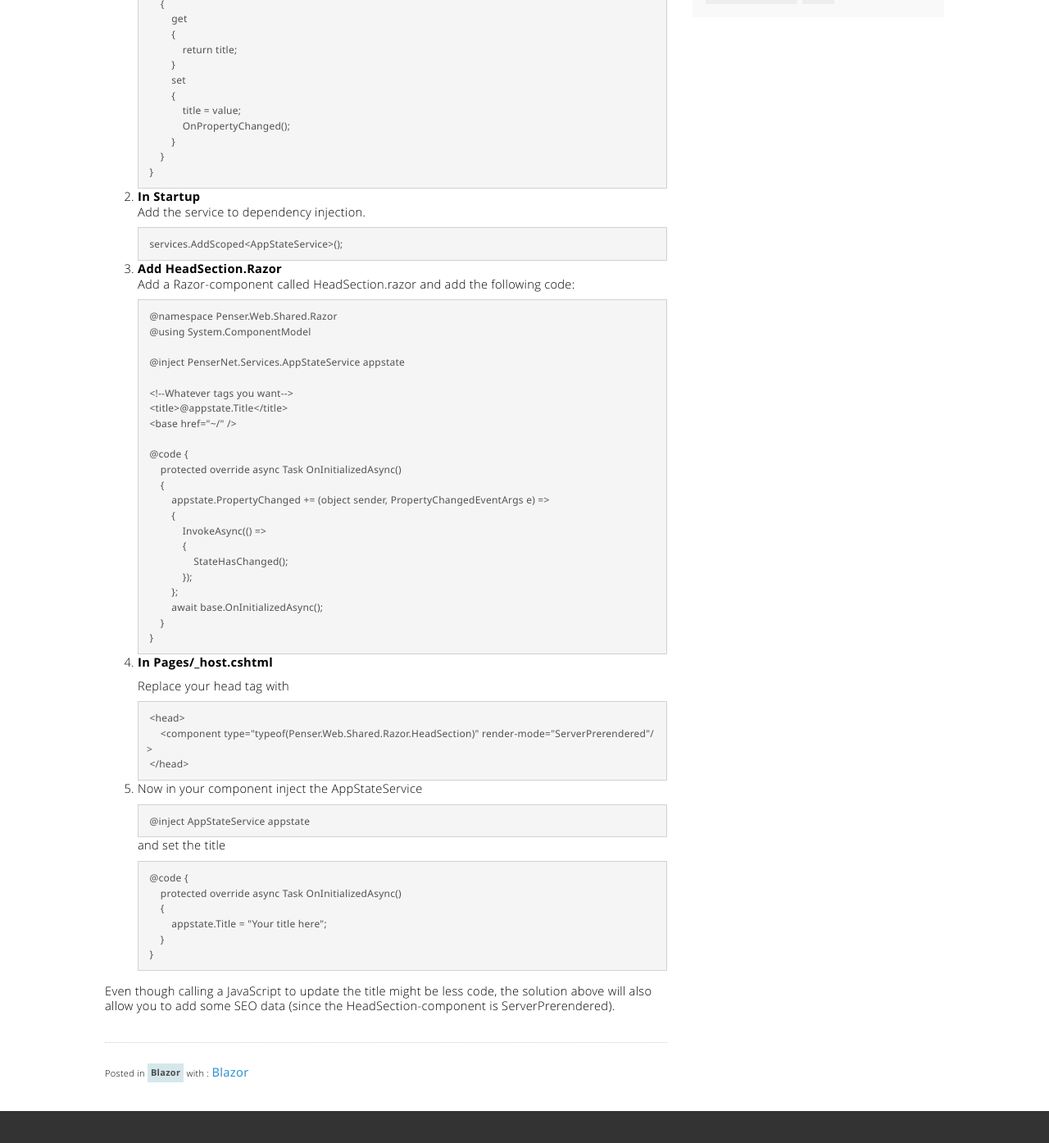
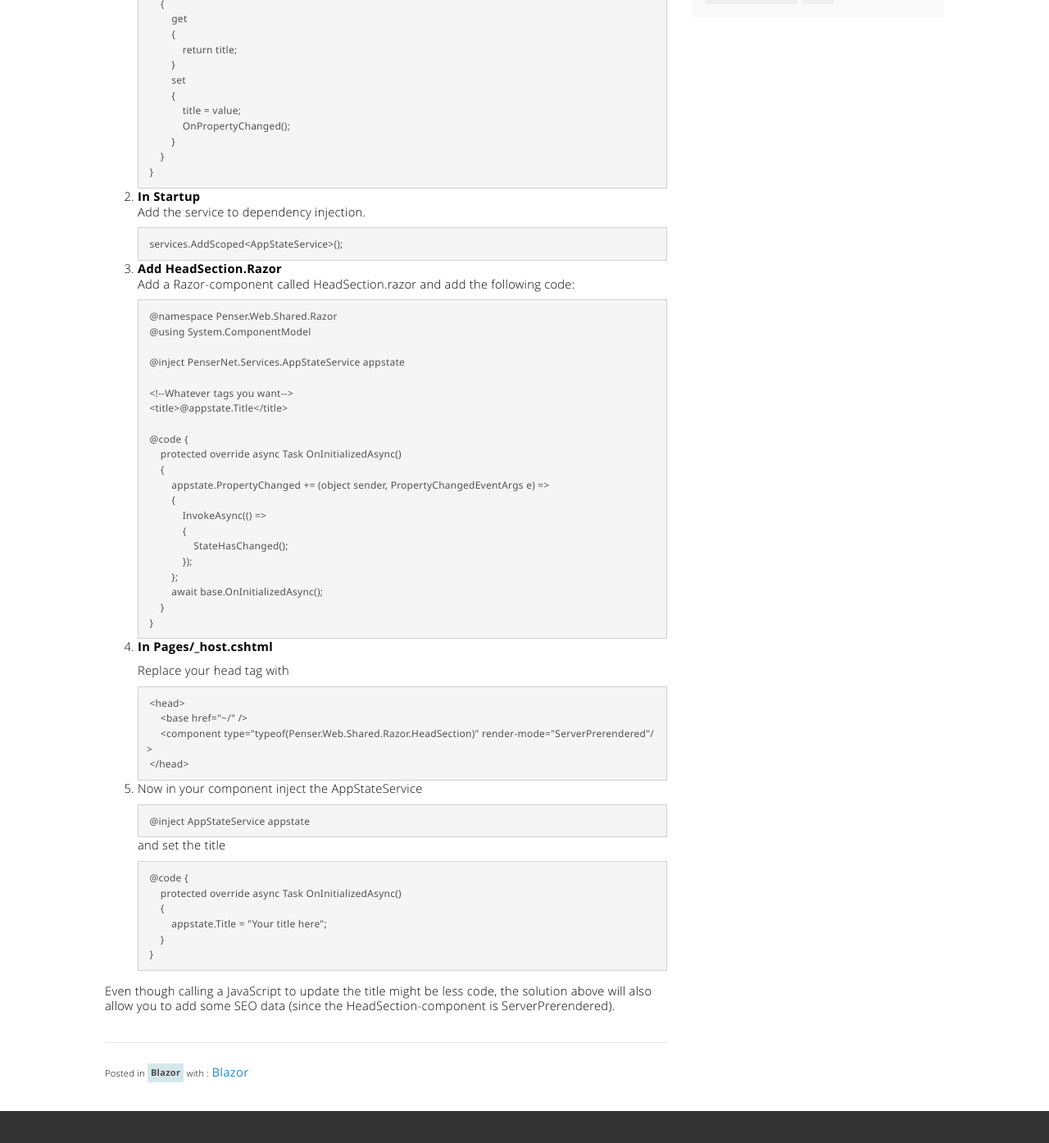
Before and after one commit to Apeoholic/Apeoholic.se, a Jekyll site: the page built from _posts/2020-03-11-ChangeTitle.markdown, in a window 1280 px wide and 1400 px high, scrolled down 822 px. Shown: the top 1394 px of the window at 82% size. Built offline with Jekyll 4.4.1, drawn with Linux system fonts in a browser that asks for light colours; nearby versions of some CDN libraries; part of the change alters nothing that is shown.

```diff
--- a/_posts/2020-03-11-ChangeTitle.markdown
+++ b/_posts/2020-03-11-ChangeTitle.markdown
@@ -63,7 +63,6 @@ Add a Razor-component called HeadSection.razor and add the following code:
 
         <!--Whatever tags you want-->
         <title>@appstate.Title</title>
-        <base href="~/" />
 
         @code {
             protected override async Task OnInitializedAsync()
@@ -85,6 +84,7 @@ Add a Razor-component called HeadSection.razor and add the following code:
     Replace your head tag with
 
         <head>
+            <base href="~/" />
             <component type="typeof(Penser.Web.Shared.Razor.HeadSection)" render-mode="ServerPrerendered"/>
         </head>
 
```
